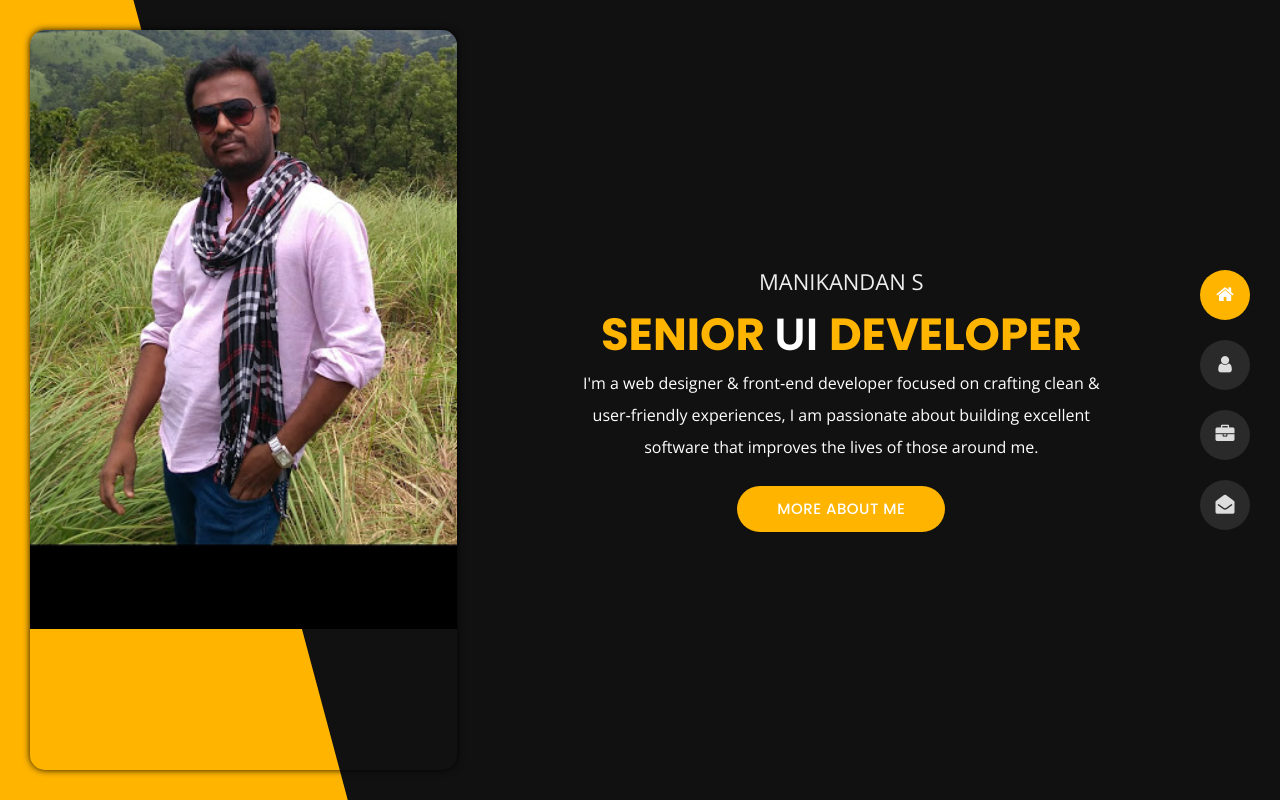
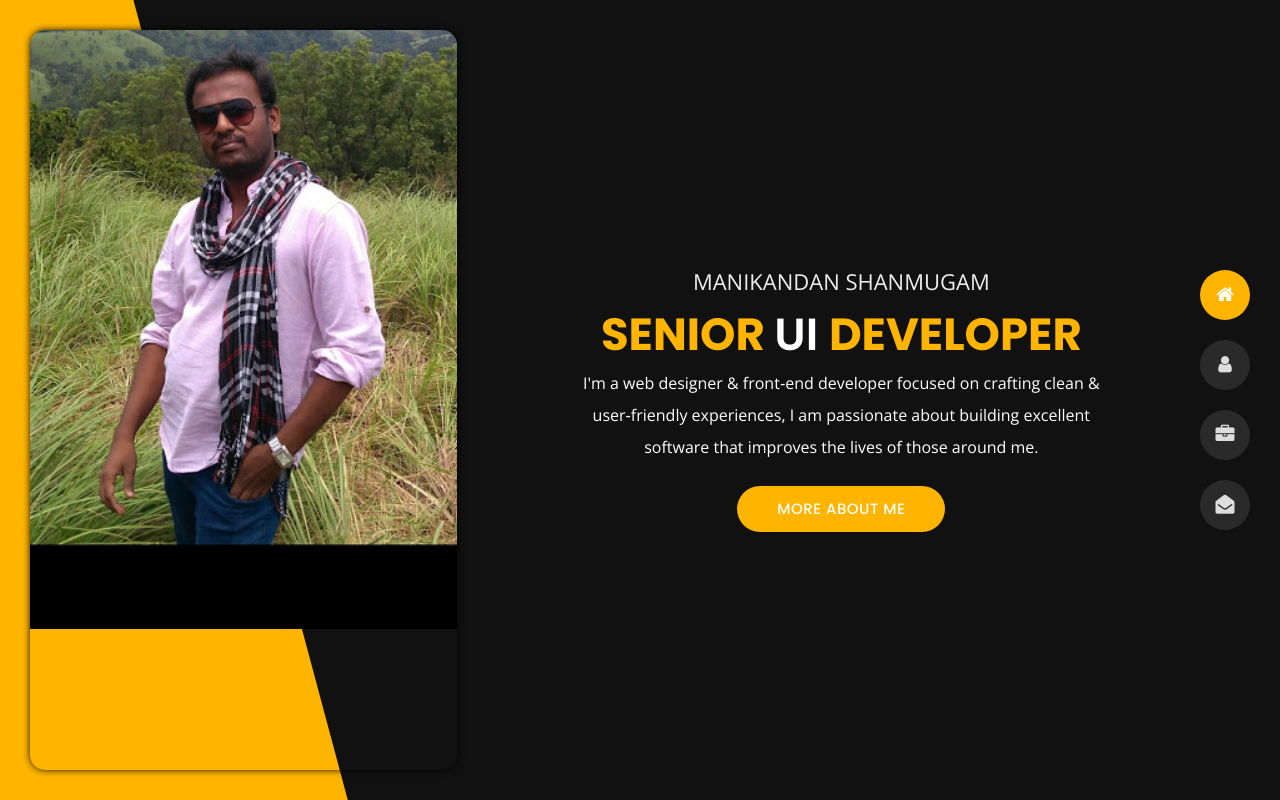
Before and after one commit to manikandanshanmugam1990/my-own, a plain HTML site: page index.html in a window 1280 px wide. Drawn offline with nearby package versions, Linux system fonts and the light colour scheme.

Commit message:
Name Changes

```diff
--- a/index.html
+++ b/index.html
@@ -78,7 +78,7 @@
         <div class="col-12 col-lg-8 offset-lg-4 home-details text-left text-sm-center text-lg-left">
             <div>
                 <img src="img/img-mobile.jpg" class="img-fluid main-img-mobile d-none d-sm-block d-lg-none" alt="my picture" />
-                <h6 class="text-uppercase open-sans-font mb-0 d-block d-sm-none d-lg-block">Manikandan S</h6>
+                <h6 class="text-uppercase open-sans-font mb-0 d-block d-sm-none d-lg-block">Manikandan Shanmugam</h6>
                 <h1 class="text-uppercase poppins-font">Senior <span>UI </span> Developer</h1>
                 <p class="open-sans-font">I'm a web designer & front‑end developer focused on crafting clean & user‑friendly experiences, I am passionate about building excellent software that improves the lives of those around me.</p>
                 <a href="about.html" class="btn btn-about">more about me</a>
```
